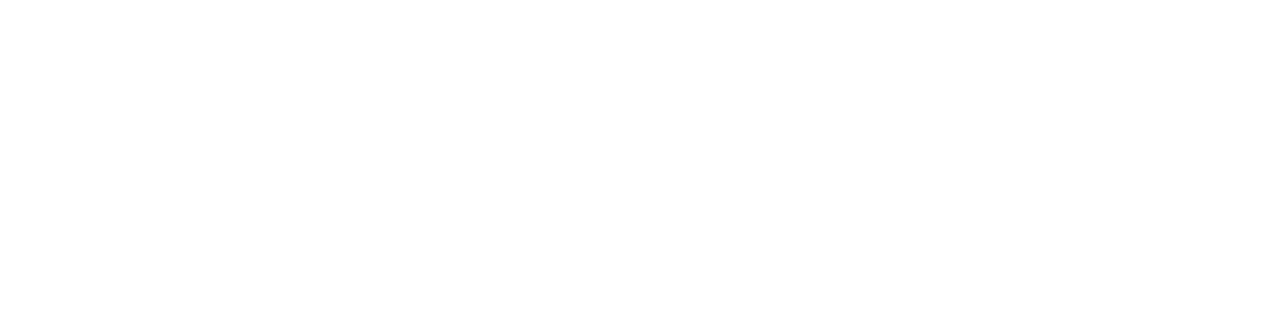
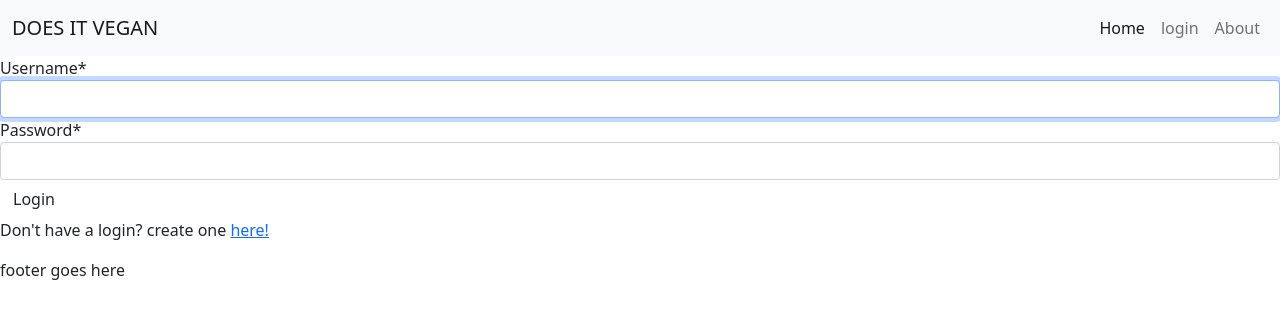
Before and after one commit to christine-gk416/Does_It_-Vegan, a Django app: page /login/ in a window 1280 px wide. Before the commit the part shown is empty. Shown: the top 319 px of the page. Run offline with Django 3.2, Linux system fonts and the light colour scheme; some libraries are stand-ins or nearby versions.

Commit message:
add content to login page and add login link to navbar

```diff
--- a/templates/base.html
+++ b/templates/base.html
@@ -28,7 +28,7 @@
                 <a class="nav-link active" aria-current="page" href="{% url 'home' %}">Home</a>
               </li>
               <li class="nav-item">
-                <a class="nav-link" href="#">login</a>
+                <a class="nav-link" href="{% url 'login' %}">login</a>
               </li>
               <li class="nav-item">
                 <a class="nav-link" href="#">About</a>
--- a/templates/registration/login.html
+++ b/templates/registration/login.html
@@ -0,0 +1,11 @@
+{% extends "base.html" %}
+{% load crispy_forms_tags %}
+{% block content %}
+
+<form method="post">
+    {% csrf_token %}{{form|crispy}}
+    <button type="submit" class="btn">Login</button>
+    <P>Don't have a login? create one <a href="#">here!</a></P>
+</form>
+
+{% endblock %}
```
